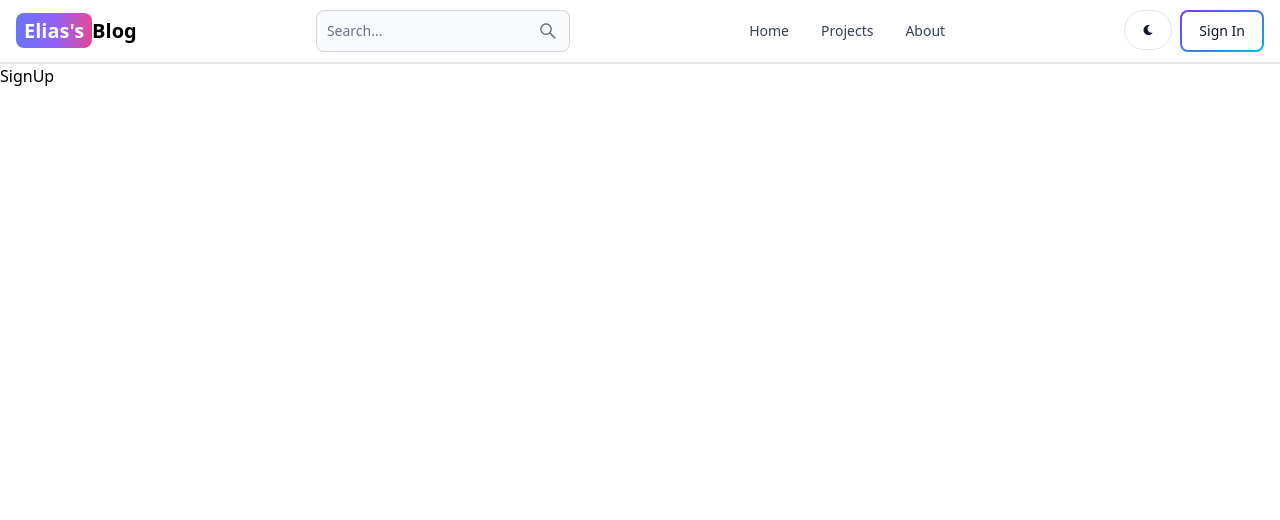
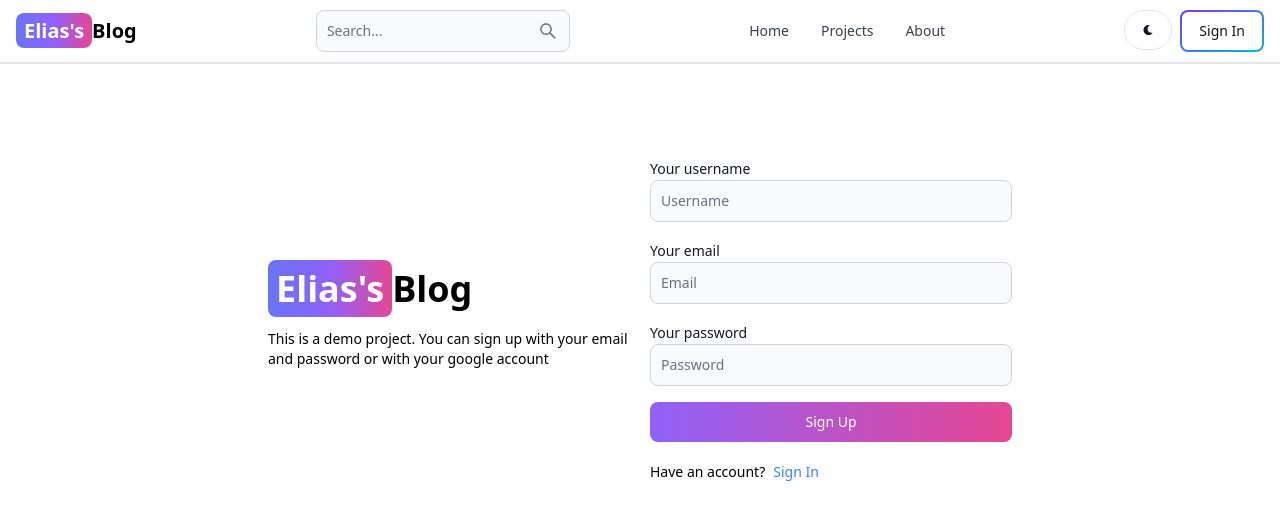
Before and after one commit to eliasdewa14/Blog-Mern, a React (Vite) app in the folder client/: page /sign-up in a window 1280 px wide. Shown: the top 520 px of the page. Built offline with nearby package versions, Linux system fonts and the light colour scheme.

Commit message:
create sign up page UI

```diff
--- a/client/src/pages/SignUp.jsx
+++ b/client/src/pages/SignUp.jsx
@@ -1,7 +1,56 @@
+import { Link } from "react-router-dom";
+import { Button, Label, TextInput } from "flowbite-react";
 
 
 export default function SignUp() {
   return (
-    <div>SignUp</div>
+    <div className="min-h-screen  mt-20">
+      <div className="flex p-3 max-w-3xl mx-auto flex-col md:flex-row md:items-center gap-5">
+        {/* Left side */}
+        <div className="flex-1">
+          <Link to="/" className='text-4xl font-bold'>
+            <span className='px-2 py-1 bg-gradient-to-r from-indigo-500 via-purple-500 to-pink-500 rounded-lg text-white'>Elias's</span>
+            Blog
+          </Link>
+          <p className="text-sm mt-5">This is a demo project. You can sign up with your email and password or with your google account</p>
+        </div>
+        {/* Right side */}
+        <div className="flex-1">
+          <form className="flex flex-col gap-4">
+            <div>
+              <Label value="Your username" />
+              <TextInput
+                type="text"
+                placeholder="Username"
+                id="username"
+              />
+            </div>
+            <div>
+              <Label value="Your email" />
+              <TextInput
+                type="text"
+                placeholder="Email"
+                id="email"
+              />
+            </div>
+            <div>
+              <Label value="Your password" />
+              <TextInput
+                type="text"
+                placeholder="Password"
+                id="password"
+              />
+            </div>
+            <Button gradientDuoTone="purpleToPink" type="submit">
+              Sign Up
+            </Button>
+          </form>
+          <div className="flex gap-2 text-sm mt-5">
+            <span>Have an account?</span>
+            <Link to='/sign-in' className="text-blue-500">Sign In</Link>
+          </div>
+        </div>
+      </div>
+    </div>
   )
 }
```
